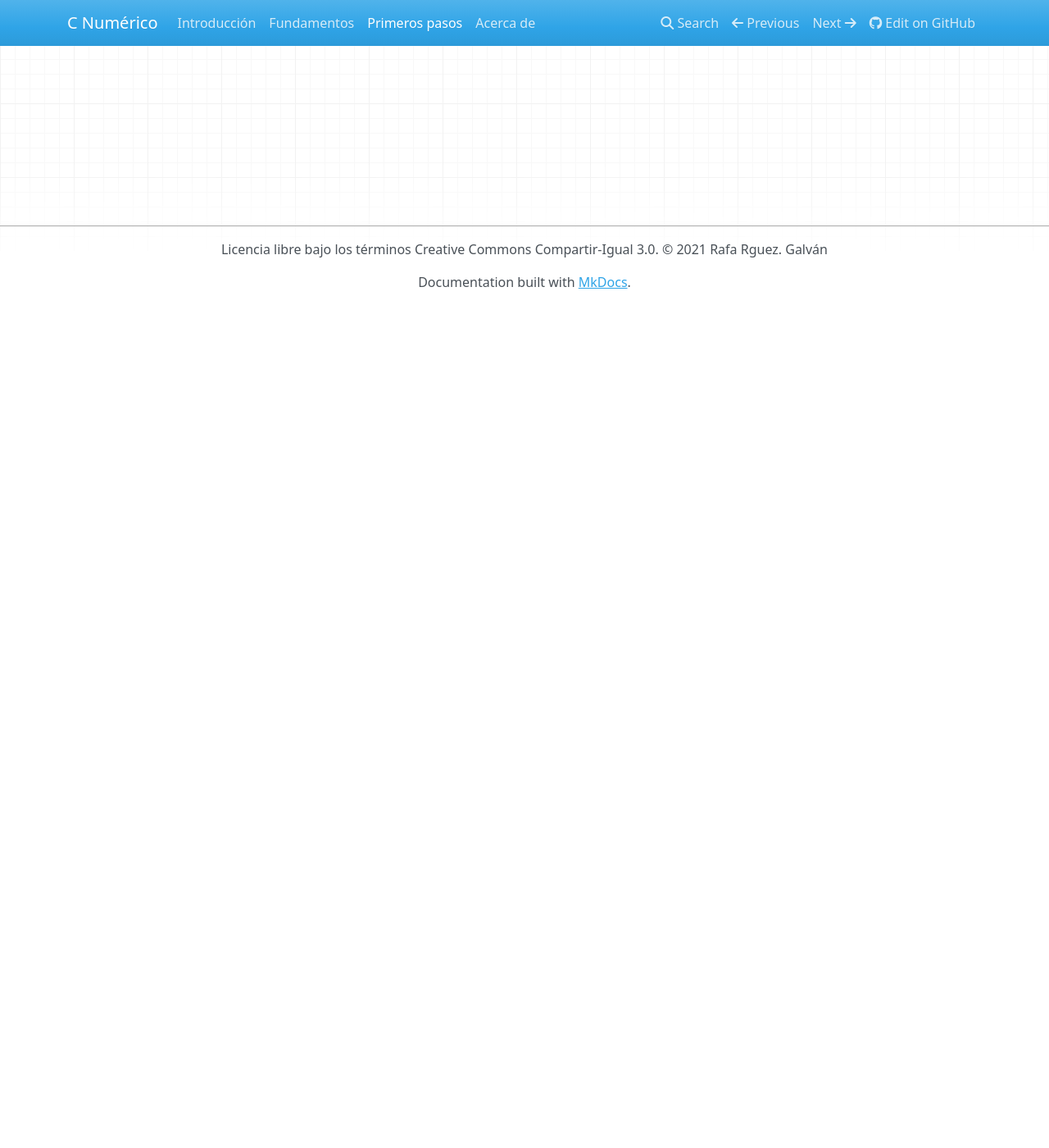
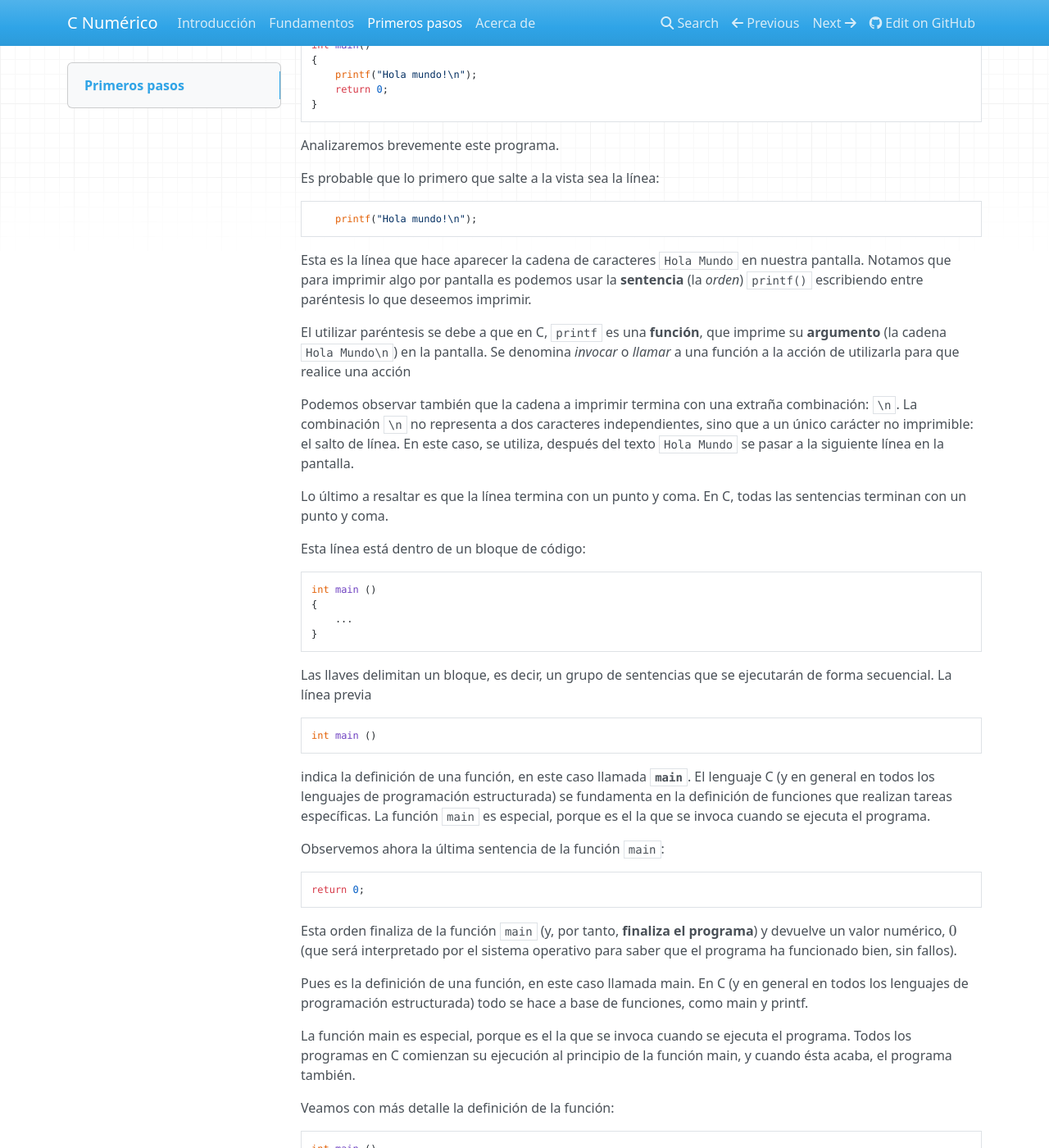
Before and after one commit to rrgalvan/Fundamentos_MN, an MkDocs documentation site: the page built from docs/primeros_pasos.md, in a window 1280 px wide and 1400 px high, scrolled down 231 px. Shown: the whole window at 82% size. Built offline with MkDocs 1.6.1, drawn with Linux system fonts in a browser that asks for light colours; nearby versions of some CDN libraries; formulas are drawn with MathJax 3; before the commit the page ends 900 px from its top, so only the background shows below that; some of the changed text lies outside the part shown.

Commit message:
Introducido programa hola mundo

```diff
--- a/docs/primeros_pasos.md
+++ b/docs/primeros_pasos.md
@@ -1,4 +1,78 @@
 ## Primeros pasos
-En este capítulo veremos un resumido listado de conceptos básicos, esta
-información puede encontrarse en forma más elaborada en el WikiLibro
-[Fundamentos de programación](Fundamentos_de_programación "wikilink").
+
+### Primer programa en C
+
+Es tradicional empezar a aprender un lenguaje de programación con un ejemplo que imprima en pantalla un mensaje de saludo «[hola mundo](https://es.wikipedia.org/wiki/Hola_mundo)».
+
+
+	#include <stdio.h>
+
+	int main()
+	{
+	    printf("Hola mundo!\n");
+        return 0;
+	}
+
+
+Analizaremos brevemente este programa.
+
+Es probable que lo primero que salte a la vista sea la línea:
+
+	    printf("Hola mundo!\n");
+
+Esta es la línea que hace aparecer la cadena de caracteres `Hola Mundo` en nuestra pantalla. Notamos que para imprimir algo por pantalla es podemos usar la **sentencia** (la *orden*) `printf()` escribiendo entre paréntesis lo que deseemos imprimir.
+
+El utilizar paréntesis se debe a que en C, `printf` es una **función**, que imprime su **argumento** (la cadena `Hola Mundo\n`) en la pantalla.  Se denomina *invocar* o *llamar* a una función a la acción de utilizarla para que realice una acción
+
+Podemos observar también que la cadena a imprimir termina con una extraña combinación: `\n`. La combinación `\n` no representa a dos caracteres independientes, sino que a un único carácter no imprimible: el salto de línea. En este caso, se utiliza, después del texto `Hola Mundo` se pasar a la siguiente línea en la pantalla.
+
+Lo último a resaltar es que la línea termina con un punto y coma. En C, todas las sentencias terminan con un punto y coma.
+
+
+Esta línea está dentro de un bloque de código:
+
+
+    int main ()
+    {
+        ...
+    }
+
+Las llaves delimitan un bloque, es decir, un grupo de sentencias que se ejecutarán de forma secuencial. La línea previa
+
+    int main ()
+
+indica la definición de una función, en este caso llamada **`main`**. El lenguaje C (y en general en todos los lenguajes de programación estructurada) se fundamenta en la definición de funciones que realizan tareas específicas.
+La función `main` es especial, porque es el la que se invoca cuando se ejecuta el programa.
+
+
+Observemos ahora la última sentencia de la función `main`:
+
+    return 0;
+
+
+Esta orden finaliza de la función `main` (y, por tanto, **finaliza el programa**) y devuelve un valor numérico, $0$ (que será interpretado por el sistema operativo para saber que el programa ha funcionado bien, sin fallos).
+
+
+
+Pues es la definición de una función, en este caso llamada main. En C (y en general en todos los lenguajes de programación estructurada) todo se hace a base de funciones, como main y printf.
+
+La función main es especial, porque es el la que se invoca cuando se ejecuta el programa. Todos los programas en C comienzan su ejecución al principio de la función main, y cuando ésta acaba, el programa también.
+
+Veamos con más detalle la definición de la función:
+
+    int main ()
+    {
+        ...
+    }
+
+
+ El nombre de la función que viene a continuación, entre llaves, es main.
+
+
+ La función devuelve como resultado un número entero, int (que es el 0 de la instrucción return).[2]
+
+Finalmente, y un tanto aparte (está separada del resto por una línea en blanco), tenemos la línea
+
+	#include <stdio.h>
+
+Esta línea es una instrucción del preprocesador de C, como nos lo indica el símbolo `#`, y lo que hace es incluir en ese punto el contenido del fichero `stdio.h` que es el que contiene la definición de la función `printf()`, que antes utilizamos (pero que no hemos programado). Esta función  forma parte de la [biblioteca estándar de C](https://es.wikipedia.org/wiki/Biblioteca_est%C3%A1ndar_de_C).
```
